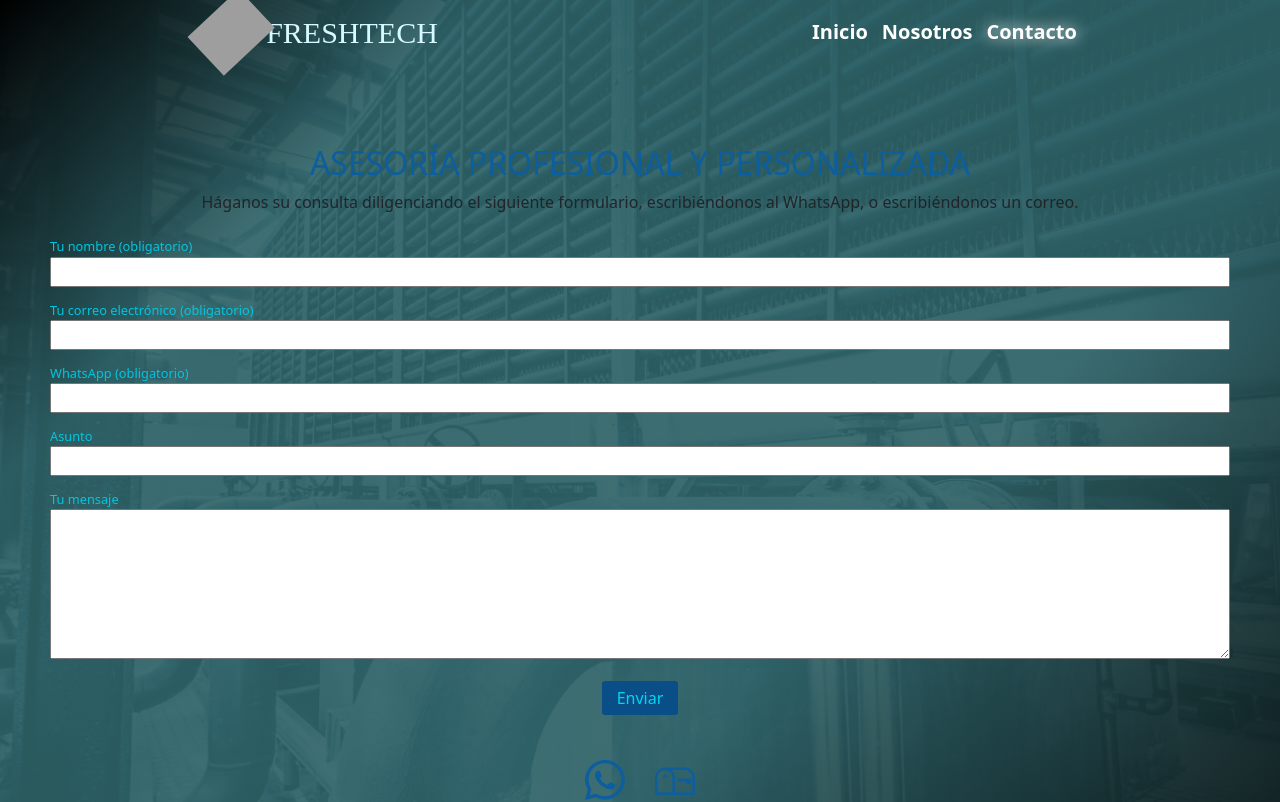
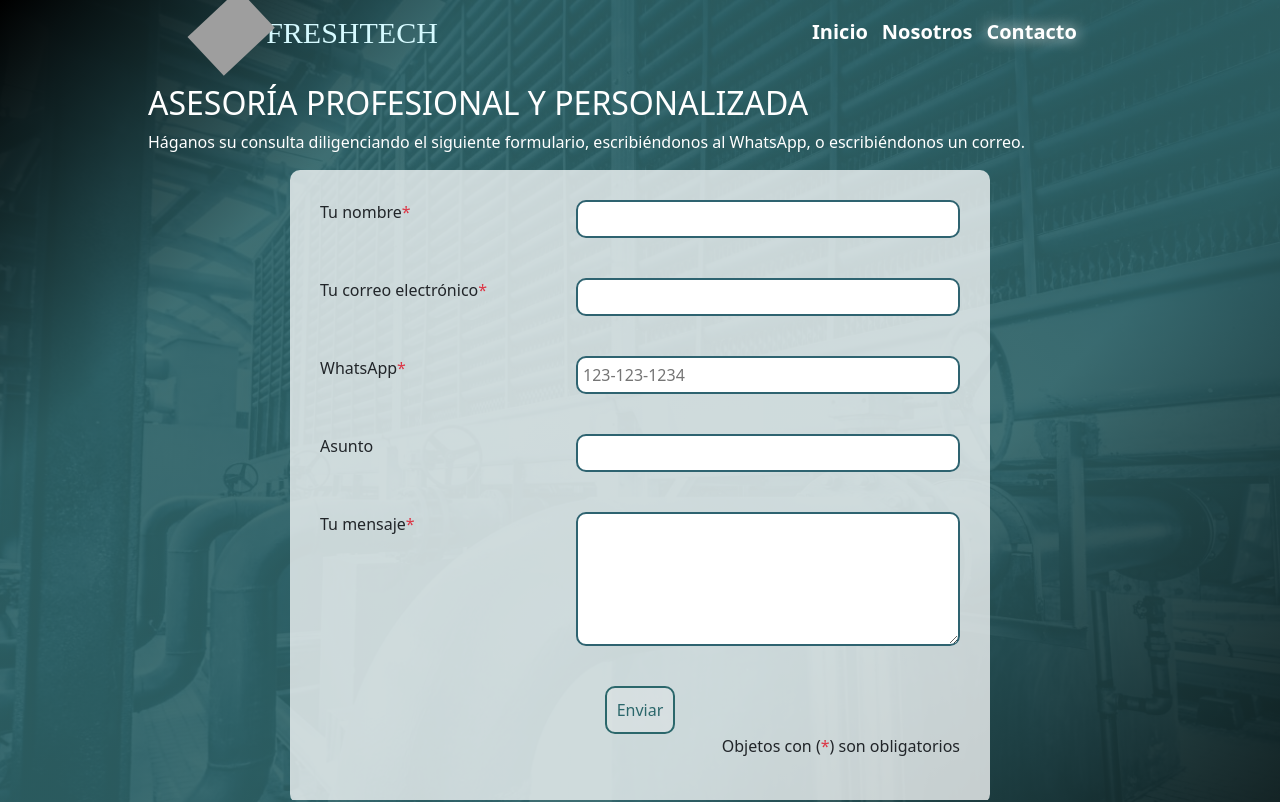
Before and after one commit to petudeveloper/freshtech-web-page, a React (Create React App) app: page /cotizar in a window 1280 px wide. Shown: the top 802 px of the page. Built offline with nearby package versions, Linux system fonts and the light colour scheme; grey boxes are pictures that could not be loaded; a web font is replaced by a local one.

Commit message:
add styls to form in contact page

```diff
--- a/src/components/Form/Form.js
+++ b/src/components/Form/Form.js
@@ -1,73 +1,159 @@
-import React, { useEffect } from 'react';
+/* eslint-disable jsx-a11y/label-has-associated-control */
+import React, { useEffect, useState } from 'react';
 import { BsWhatsapp, BsMailbox } from 'react-icons/bs';
 import styles from './Form.module.css';
 
 const Form = () => {
+  const initialState = {
+    nombre: '',
+    email: '',
+    whatsapp: '',
+    asunto: '',
+    mensage: '',
+  };
+  const [formData, setFormData] = useState(initialState);
+  const [submitBtn, setsubmitBtn] = useState(true);
+  const [messages, setMessages] = useState({
+    nombre: null,
+    email: null,
+    whatsapp: null,
+    mensage: null,
+  });
   useEffect(() => {
     window.scrollTo(0, 0);
   }, []);
+  const btnValidation = () => {
+    const validateEmail = /\S+@\S+\.\S+/.test(formData.email);
+    const nombreImp = formData.nombre.length > 5;
+    if (nombreImp && validateEmail && (formData.mensage.length > 10)) {
+      setsubmitBtn(false);
+    } else {
+      setsubmitBtn(true);
+    }
+  };
+
+  const setNombre = (e) => {
+    setFormData((prevState) => ({ ...prevState, nombre: e.target.value }));
+    const nombreImp = e.target.value.length > 5;
+    setMessages((prevState) => ({ ...prevState, nombre: (nombreImp ? null : 'Nombre debe tener mas de 5 characteres') }));
+    btnValidation();
+  };
+
+  const setEmail = (e) => {
+    setFormData((prevState) => ({ ...prevState, email: e.target.value }));
+    const validateEmail = /\S+@\S+\.\S+/.test(e.target.value);
+    setMessages((prevState) => ({ ...prevState, email: (validateEmail ? null : 'Formato de email es incorrecto!') }));
+    btnValidation();
+  };
+
+  const setWhatsapp = (e) => {
+    const isNumber = /^\d+$/.test(e.target.value[e.target.value.length - 1]);
+    const emptyLine = e.target.value === '' || e.target.value[e.target.value.length - 1] === '-';
+    if (isNumber || emptyLine) {
+      setFormData((prevState) => ({ ...prevState, whatsapp: e.target.value }));
+      setMessages((prevState) => ({ ...prevState, whatsapp: null }));
+    } else {
+      setMessages((prevState) => ({ ...prevState, whatsapp: 'Solo numeros son validos!' }));
+    }
+    const wvalid = /^\d{3}-\d{3}-\d{4}$/.test(formData.whatsapp);
+    setMessages((prevState) => ({ ...prevState, whatsapp: (wvalid ? null : 'Whatsapp debe tener el formato 123-123-1234') }));
+    btnValidation();
+  };
+
+  const setAsunto = (e) => {
+    setFormData((prevState) => ({ ...prevState, asunto: e.target.value }));
+  };
+
+  const setMensaje = (e) => {
+    setFormData((prevState) => ({ ...prevState, mensaje: e.target.value }));
+    btnValidation();
+  };
+
   return (
     <div className={styles.container}>
       <h2 className={styles.title}>ASESORÍA PROFESIONAL Y PERSONALIZADA</h2>
-      <p>
+      <p className="text-white">
         Háganos su consulta diligenciando el siguiente formulario,
         escribiéndonos al WhatsApp,
         o escribiéndonos un correo.
       </p>
       <form
         name="contactV1"
-        onSubmit="submit"
+        onSubmit={(e) => e.preventDefault()}
         className={styles.form}
         method="post"
       >
         <input type="hidden" name="form-name" value="contactV1" />
+        <div className={styles.inputcontainer}>
           <label className={styles.label} htmlFor="nombre">
-          <p className={styles.labelName}>Tu nombre (obligatorio)</p>
+            Tu nombre
+            <p className="text-danger m-0">*</p>
+          </label>
           <input
             id="nombre"
             name="nombre"
             type="text"
+            className={`${messages.nombre ? 'invalid-inp' : styles.inpform}`}
+            value={formData.name}
+            onChange={(e) => setNombre(e)}
           />
+          <p className={`text-muted position-absolute bottom-0 end-0 ${messages.nombre ? '' : 'd-none'}`}>{messages.nombre}</p>
+        </div>
+        <div className={styles.inputcontainer}>
+          <label className={styles.label} htmlFor="email">
+            Tu correo electrónico
+            <p className="text-danger m-0">*</p>
           </label>
-        <label className={styles.label} htmlFor="email">
-          <p className={styles.labelName}>Tu correo electrónico (obligatorio)</p>
           <input
             id="email"
             name="email"
             type="email"
+            className={`${messages.email ? 'invalid-inp' : styles.inpform}`}
+            value={formData.email}
+            onChange={(e) => setEmail(e)}
           />
+          <p className={`text-muted position-absolute bottom-0 end-0 ${messages.email ? '' : 'd-none'}`}>{messages.email}</p>
+        </div>
+        <div className={styles.inputcontainer}>
+          <label className={styles.label} htmlFor="whatsapp">
+            WhatsApp
+            <p className="text-danger m-0">*</p>
           </label>
-        <label className={styles.label} htmlFor="whatsapp">
-          <p className={styles.labelName}>WhatsApp (obligatorio)</p>
           <input
             id="whatsapp"
             name="whatsapp"
             type="text"
+            placeholder="123-123-1234"
+            className={styles.inpform}
+            value={formData.whatsapp}
+            onChange={(e) => setWhatsapp(e)}
           />
+        </div>
+        <div className={styles.inputcontainer}>
+          <label className={styles.label} htmlFor="asunto">Asunto</label>
+          <input id="asunto" name="asunto" type="text" className={styles.inpform} value={formData.asunto} onChange={(e) => setAsunto(e)} />
+        </div>
+        <div className={styles.inputcontainer}>
+          <label className={styles.label} htmlFor="mensaje">
+            Tu mensaje
+            <p className="text-danger m-0">*</p>
           </label>
-        <label className={styles.label} htmlFor="asunto">
-          <p className={styles.labelName}>Asunto</p>
-          <input
-            id="asunto"
-            name="asunto"
-            type="text"
-          />
-        </label>
-        <label className={styles.label} htmlFor="mensaje">
-          <p className={styles.labelName}>Tu mensaje</p>
-          <textarea
-            id="mensaje"
-            className={styles.mensaje}
-            name="mensaje"
-            type="text"
-          />
-        </label>
+          <textarea id="mensaje" className={styles.mensaje} name="mensaje" rows="5" value={formData.mensaje} onChange={(e) => setMensaje(e)} />
+        </div>
+        <div className="d-flex flex-column">
           <button
             type="submit"
             className={styles.button}
+            disabled={submitBtn}
           >
             Enviar
           </button>
+          <p className="d-flex justify-content-end">
+            Objetos con (
+            <p className="text-danger m-0">*</p>
+            ) son obligatorios
+          </p>
+        </div>
       </form>
       <div>
         <a href="https://api.whatsapp.com/send?phone=573197292278">
--- a/src/components/Form/Form.module.css
+++ b/src/components/Form/Form.module.css
@@ -1,31 +1,53 @@
 .form {
   display: flex;
   flex-direction: column;
-  align-items: center;
-  margin: 15px;
+  background-color: #ffffffc0;
+  padding: 30px;
+  border-radius: 10px;
+  max-width: 700px;
+  margin: 0 auto 0 auto;
 }
 
 .container {
-  margin-top: 45px;
-  text-align: center;
-  padding: 35px;
+  width: 80%;
+  margin: 0 auto 0 auto;
+  padding: 20px;
+}
+
+.inputcontainer {
+  display: grid;
+  grid-template-columns: 2fr 3fr;
+  padding: 0 0 40px 0;
+  position: relative;
+}
+
+.inpform {
+  border: 2px solid rgb(46, 99, 112);
+  border-radius: 10px;
+  padding: 5px;
+  color: rgb(20, 107, 122);
+}
+
+.inpform:focus {
+  border: 2px solid #46d2f5;
+  box-shadow: 0 0 5px 0 rgb(47, 102, 104);
 }
 
 .label {
+  margin: 0;
   display: flex;
-  flex-direction: column;
-  width: 100%;
-  margin: 7px 0;
+  flex: row;
 }
 
 .mensaje {
-  min-height: 150px;
-  line-height: 1.5;
-  resize: vertical;
+  border: 2px solid rgb(46, 99, 112);
+  border-radius: 10px;
+  padding: 5px;
+  color: rgb(20, 107, 122);
 }
 
 .title {
-  color: #0c5e9f;
+  color: #ffffff;
   font-size: 2rem;
 }
 
@@ -37,12 +59,20 @@
 }
 
 .button {
-  border: none;
-  border-radius: 3px;
-  padding: 5px 15px;
-  background-color: #0a4e87;
-  color: #00d6f2;
-  margin-top: 15px;
+  border: 2px solid #2b676b;
+  color: #2b676b;
+  padding: 10px;
+  border-radius: 10px;
+  margin: 0 auto 0 auto;
+}
+
+.button:hover {
+  border: 2px solid #2b676b;
+  background-color: #2b676b;
+  color: #ffffff;
+  padding: 10px;
+  border-radius: 10px;
+  margin: 0 auto 0 auto;
 }
 
 .icon {
--- a/src/index.css
+++ b/src/index.css
@@ -19,6 +19,20 @@ body {
   background-size: cover;
   background-repeat: no-repeat;
   overflow: hidden;
+}
+
+.invalid-inp {
+  border: 2px solid rgb(197, 0, 0);
+  border-radius: 10px;
+  padding: 5px;
+  color: rgb(202, 27, 27);
+}
+
+.invalid-inp:focus {
+  border: 2px solid rgb(197, 0, 0);
+  border-radius: 10px;
+  padding: 5px;
+  color: rgb(202, 27, 27);
 }
 
 code {
```
Lines whose indentation alone changed are shown as unchanged.
